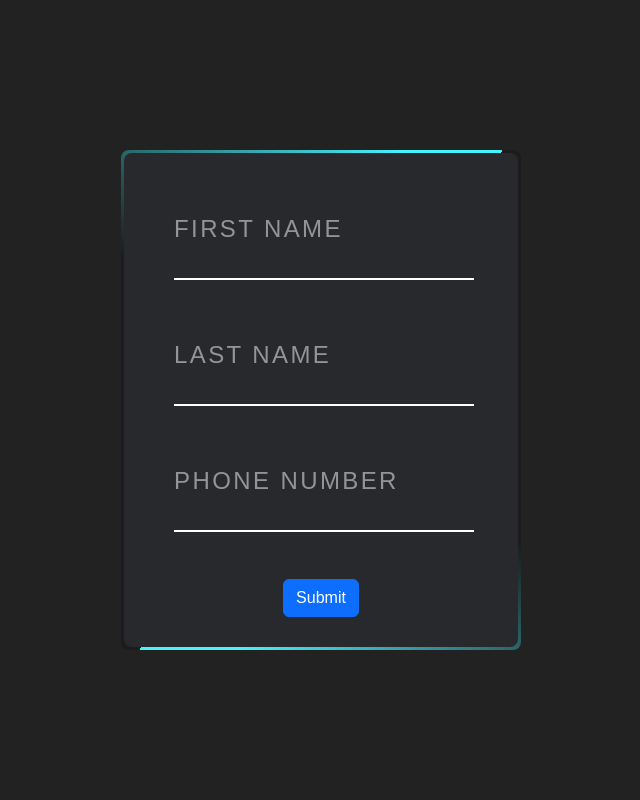
After one commit to royayushi/Orbito, a Flask app: page /enter in a window 1280 px wide. The commit adds this page. Shown: the whole page, without its empty margins (319-959 px from the left). Run offline with Flask 2, Linux system fonts and the light colour scheme.

Commit message:
Added database to main.py, added submit button to enter.html, modified the styling of the box.

```diff
--- a/main.py
+++ b/main.py
@@ -1,22 +1,44 @@
 from flask import Flask, request, flash, url_for, redirect, render_template
-#from flask_sqlalchemy import SQLAlchemy
+from flask_sqlalchemy import SQLAlchemy
 
 app = Flask(__name__)
-#app.config ['SQLALCHEMY_DATABASE_URI'] = 'sqlite:///students.sqlite3'
+app.config ['SQLALCHEMY_DATABASE_URI'] = 'sqlite:///students.sqlite3'
+app.config['SECRET_KEY'] = "The water is red"
 
-#db = SQLAlchemy(app)
-#class userinfo(db.Model):
-   #id = db.Column('user_ph', db.Integer(20), primary_key = True)
-   #fname = db.Column(db.String(100))
-   #lname = db.Column(db.String(100))
+db = SQLAlchemy(app)
+class userinfo(db.Model):
+   id = db.Column('user_ph', db.Integer, primary_key = True)
+   fname = db.Column(db.String(100))
+   lname = db.Column(db.String(100))
 
-#def __init__(self, fname, lname):
-   #self.fname = fname
-   #self.lname = lname
+def __init__(self, fname, lname):
+   self.fname = fname
+   self.lname = lname
 
 @app.route('/')
-def index():
-    return render_template('index.html')
+def enter():
+    return render_template('enter.html')
 
+@app.route('/enter', methods=('GET', 'POST'))
+def create():
+  if request.method == 'POST':
+        fname = request.form['fname']
+        lname = request.form['lname']
+        phno = request.form['phno']
+
+        if not phno or not fname or not lname:
+            flash('Please enter all the fields', 'error')
+        else:
+            user = userinfo(fname, lname, phno)
+
+            db.session.add(user)
+            db.session.commit()
+            flash('Record was successfully added')
+            return redirect(url_for('enter'))
+  return render_template('enter.html')
+
+with app.app_context():
+  if __name__ == '__main__':
+    db.create_all()
 
 app.run(host='0.0.0.0', port=81)
--- a/static/style.css
+++ b/static/style.css
@@ -19,8 +19,8 @@ body
 .Box
 {
     position: relative;
-    width: 380px;
-    height: 420px;
+    width: 400px;
+    height: 500px;
     background: #1c1c1c;
     border-radius: 8px;
     overflow: hidden;
@@ -31,8 +31,8 @@ body
     position: absolute;
     top: -50%;
     left: -50%;
-    width: 380px;
-    height: 420px;
+    width: 400px;
+    height: 500px;
     background: linear-gradient(0deg,transparent,#45f3ff,#45f3ff);
     transform-origin: bottom right ;
     animation: animate 6s linear infinite;
@@ -43,8 +43,8 @@ body
     position: absolute;
     top: -50%;
     left: -50%;
-    width: 380px;
-    height: 420px;
+    width: 400px;
+    height: 500px;
     background: linear-gradient(0deg,transparent,#45f3ff,#45f3ff);
     transform-origin: bottom right ;
     animation: animate 6s linear infinite;
@@ -61,7 +61,7 @@ body
         transform: rotate(360deg);
     }
 }
-.form
+.inform
 {
     position: absolute;
     inset: 3px;
@@ -75,6 +75,7 @@ body
   position: relative;
   width: 300px;
   font-size: 1.5em;
+  margin-left: 50px;
 }
 .inputBox input
 {
--- /dev/null
+++ b/templates/enter.html
@@ -0,0 +1,49 @@
+<!DOCTYPE html>
+<html lang="en">
+
+<head>
+  <meta charset="utf-8">
+  <title>Space-o-pedia</title>
+  <link href="https://cdn.jsdelivr.net/npm/bootstrap@5.3.0-alpha1/dist/css/bootstrap.min.css" rel="stylesheet" integrity="sha384-GLhlTQ8iRABdZLl6O3oVMWSktQOp6b7In1Zl3/Jr59b6EGGoI1aFkw7cmDA6j6gD" crossorigin="anonymous">
+  <link href="static/style.css" rel="stylesheet" />
+</head>
+
+<body>
+    <div class="Box">
+        <div class="inform">
+    <br>
+    <br>
+  <form method="post">
+    <div class="inputBox">
+        <input type="text" name="fname" required value="{{ request.form['fname'] }}">
+        <span>First Name</span>
+        <i></i>
+    </div>
+    <br>
+    <br>
+    <br>
+    <div class="inputBox">
+        <input type="text" name="lname" required value="{{ request.form['lname'] }}">
+        <span>Last Name</span>
+        <i></i>
+    </div>
+    <br>
+    <br>
+    <br>
+    <div class="inputBox">
+        <input type="text" name="phno" required value="{{           request.form['phno'] }}">
+        <span>Phone Number</span>
+        <i></i>
+    </div>
+    <br>
+    <br>
+    <br>
+    <div class="submit-btn text-center">
+        <button type="submit" class="btn btn-primary">Submit</button>
+    </div>
+  </form>
+    </div>
+  </div>
+</body>
+
+</html>
```
Also changed, not shown: templates/index.html (deleted, +0 -40 lines), instance/students.sqlite3 (added).
